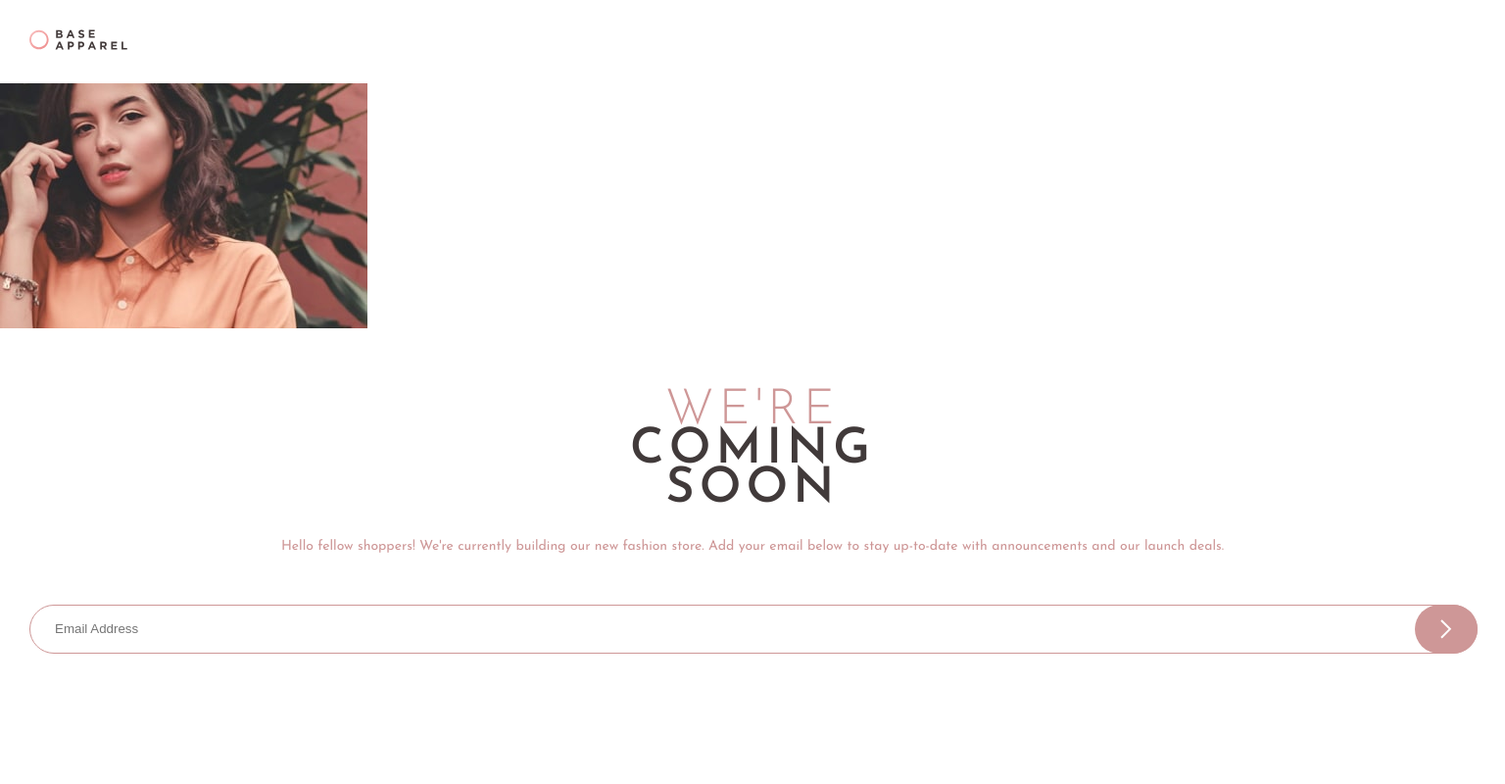
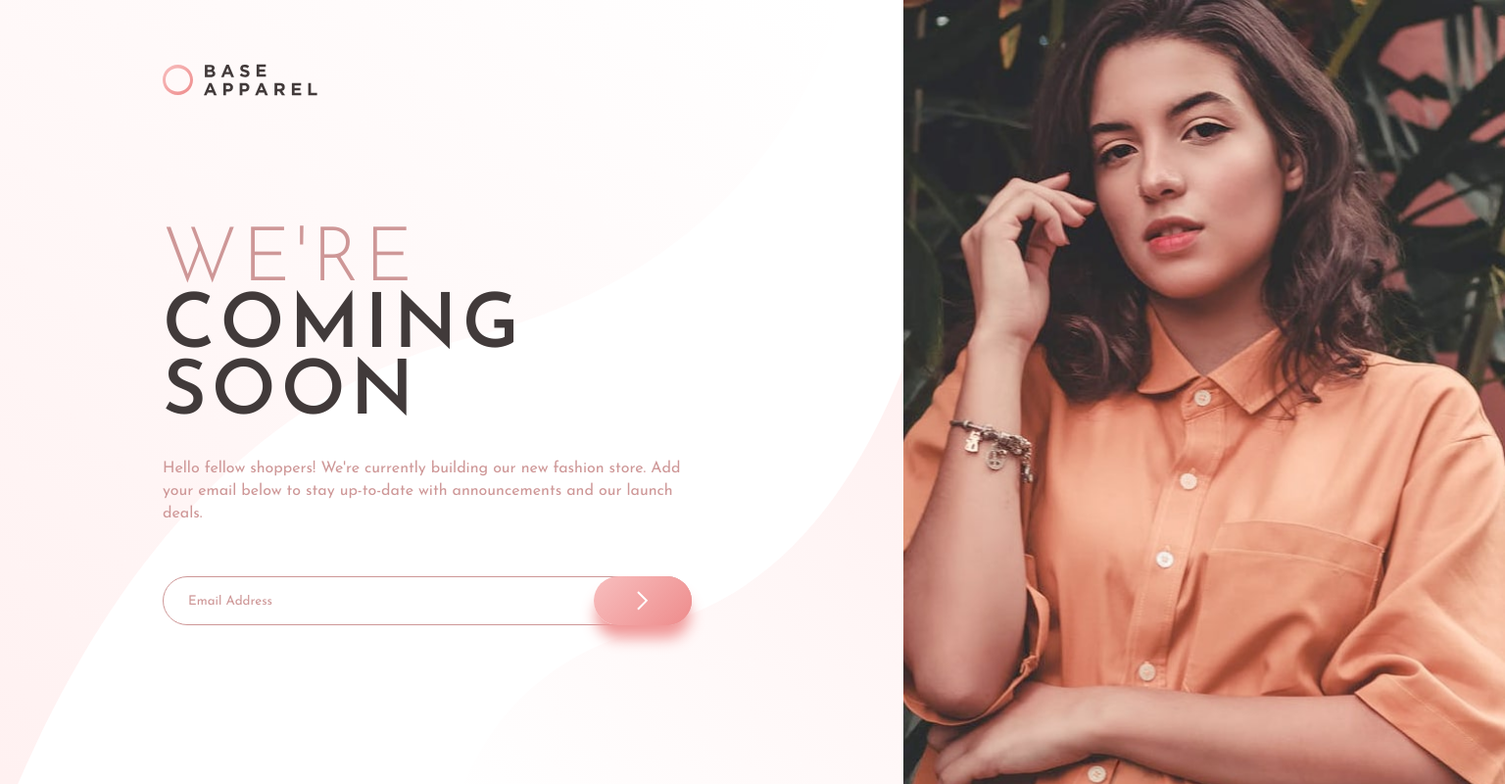
Before and after one commit to florianstancioiu/base-apparel-coming-soon-master, a plain HTML site: page index.html in a window 1536 px wide. Shown: the whole page at 98% size. Drawn offline with Linux system fonts and the light colour scheme.

Commit message:
Worked on the desktop version

```diff
--- a/css/styles.css
+++ b/css/styles.css
@@ -13,10 +13,15 @@ body {
 .hero-img {
     max-width: 100%;
     display: block;
+    margin: 0 auto;
 }
 
 .hero {
     margin-bottom: 65px;
+}
+
+.desktop-hero-img {
+    display: none;
 }
 
 .content h1 {
@@ -33,6 +38,10 @@ body {
 .content h1 .intro {
     font-weight: 300;
     color: hsl(0, 36%, 70%);
+}
+
+.content-logo {
+    display: none;
 }
 
 .content h1 span {
@@ -61,21 +70,91 @@ body {
 .email-input-wrapper input {
     height: 48px;
     line-height: 48px;
-    width: calc(100% - 50px);
+    width: calc(100% - 125px);
     border: 1px solid hsl(0, 36%, 70%);
     border-radius: 40px;
-    padding: 0 25px;
+    padding: 0 100px 0 25px;
+}
+
+.email-input-wrapper input::placeholder {
+    font-family: "Josefin Sans";
+    color: hsl(0, 36%, 70%);
 }
 
 .email-input-wrapper .btn-email {
+    background: linear-gradient(135deg, hsl(0, 80%, 86%), hsl(0, 74%, 74%));
+    box-shadow: 0px 15px 15px -2px #f09797;
+    cursor: pointer;
     position: absolute;
     top: 0;
     right: -2px;
     width: 64px;
     height: 50px;
-    background-color: hsl(0, 36%, 70%);
     display: flex;
     justify-content: center;
     align-items: center;
     border-radius: 40px;
 }
+
+.email-input-wrapper .btn-email:hover {
+    background: hsl(0, 80%, 86%);
+}
+
+@media screen and (min-width: 1440px) {
+    main {
+        display: flex;
+        flex-direction: row-reverse;
+        justify-content: center;
+        min-height: 100vh;
+    }
+
+    .content {
+        background-image: url("../images/bg-pattern-desktop.svg");
+        background-position: center;
+        background-size: cover;
+        margin: 0;
+        padding: 0;
+        width: 60%;
+    }
+
+    .content-inner {
+        padding: 0 218px 0 166px;
+    }
+
+    .content-logo {
+        display: block;
+        margin-top: 65px;
+        margin-bottom: 135px;
+    }
+
+    .hero-img {
+        display: none;
+    }
+
+    .hero-logo {
+        display: none;
+    }
+
+    .hero {
+        width: 40%;
+        margin-bottom: 0;
+        background-image: url("../images/hero-desktop.jpg");
+        background-size: cover;
+    }
+
+    .content h1 {
+        text-align: left;
+        font-size: 77px;
+        line-height: 68px;
+    }
+
+    .content .description {
+        text-align: left;
+        line-height: 23px;
+        font-size: 16px;
+    }
+
+    .email-input-wrapper .btn-email {
+        width: 100px;
+    }
+}
--- a/index.html
+++ b/index.html
@@ -30,6 +30,12 @@
                 />
             </div>
             <div class="content">
+                <div class="content-inner">
+                    <img
+                        class="content-logo"
+                        src="./images/logo.svg"
+                        alt="Logo"
+                    />
                     <h1>
                         <span class="intro">We're</span>
                         <span>coming</span>
@@ -37,14 +43,22 @@
                     </h1>
                     <p class="description">
                         Hello fellow shoppers! We're currently building our new
-                    fashion store. Add your email below to stay up-to-date with
-                    announcements and our launch deals.
+                        fashion store. Add your email below to stay up-to-date
+                        with announcements and our launch deals.
                     </p>
 
                     <div class="email-input-wrapper">
-                    <input type="text" placeholder="Email Address" />
+                        <input
+                            type="email"
+                            placeholder="Email Address"
+                            required
+                        />
                         <div class="btn-email">
-                        <img src="./images/icon-arrow.svg" alt="Icon Arrow" />
+                            <img
+                                src="./images/icon-arrow.svg"
+                                alt="Icon Arrow"
+                            />
+                        </div>
                     </div>
                 </div>
             </div>
```
Lines whose indentation alone changed are shown as unchanged.
